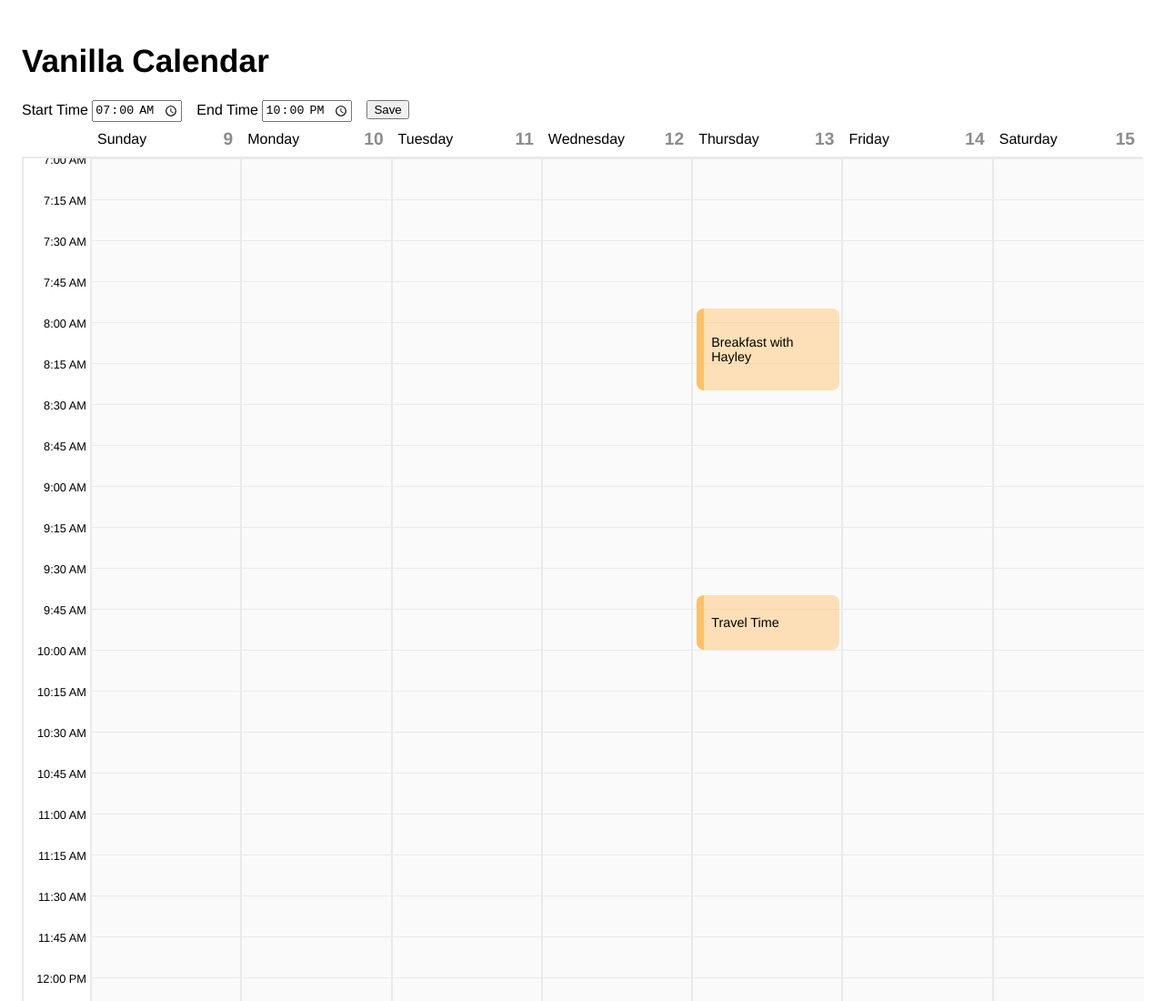
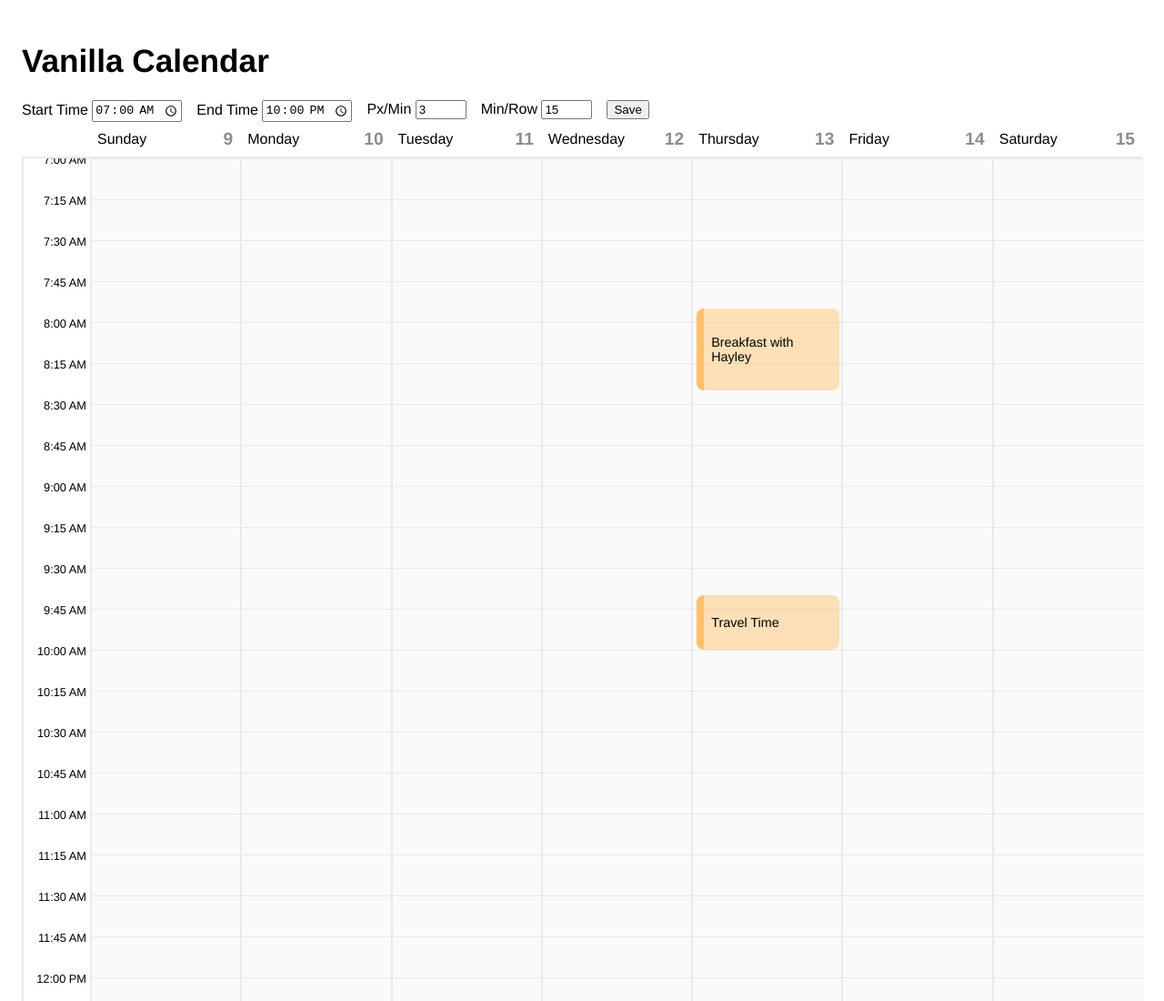
Before and after one commit to codyclay88/vanilla-calendar, a website built with Vite: page index.html in a window 1280 px wide. Shown: the top 1100 px of the page at 91% size. Built offline with nearby package versions, Linux system fonts and the light colour scheme.

Commit message:
Updated the Calendar Config form

```diff
--- a/index.html
+++ b/index.html
@@ -17,6 +17,14 @@
         <div>
           <label for="endTime">End Time</label>
           <input type="time" id="endTime" name="endTime" />
+        </div>
+        <div>
+          <label for="pxPerMinute">Px/Min</label>
+          <input min="0" max="15" type="number" id="pxPerMinute" name="pxPerMinute" />
+        </div>
+        <div>
+          <label for="minutesPerRow">Min/Row</label>
+          <input min="5" max="60" type="number" id="minutesPerRow" name="minutesPerRow" />
         </div>
         <div>
           <button type="submit">Save</button>
--- a/src/calendar.js
+++ b/src/calendar.js
@@ -89,10 +89,10 @@ function createEventElement(event, config) {
     "h:mm a"
   )}`;
   eventEl.querySelector(".ends-at").textContent = `${format(
-    event.stopTime,
+    event.endTime,
     "h:mm a"
   )}`;
-  const eventDuration = differenceInMinutes(event.stopTime, event.startTime);
+  const eventDuration = differenceInMinutes(event.endTime, event.startTime);
   const top = pxSinceStartTime(config, event.startTime);
   const height = eventDuration * config.pxPerMinute;
 
--- a/src/main.js
+++ b/src/main.js
@@ -20,6 +20,8 @@ document.querySelector("#endTime").value = format(
   calendarConfig.endTime,
   "HH:mm"
 );
+document.querySelector("#pxPerMinute").value = calendarConfig.pxPerMinute;
+document.querySelector("#minutesPerRow").value = calendarConfig.minutesPerRow;
 
 document.querySelector("#configForm").addEventListener("submit", (e) => {
   e.preventDefault();
@@ -28,6 +30,9 @@ document.querySelector("#configForm").addEventListener("submit", (e) => {
   const newConfig = {
     ...calendarConfig,
     startTime: parse(formData.get("startTime"), "HH:mm", new Date()),
+    endTime: parse(formData.get("endTime"), "HH:mm", new Date()),
+    pxPerMinute: formData.get("pxPerMinute"),
+    minutesPerRow: formData.get("minutesPerRow"),
   };
   updateCalendarConfig(calendarEl, newConfig);
   buildCalendar(calendarEl, selectedDate, events);
@@ -45,7 +50,7 @@ function newEvent(date, startTime, stopTime, title) {
   return {
     date: parse(date, "yyyy-MM-dd", new Date()),
     startTime: parse(startTime, "HH:mm", new Date()),
-    stopTime: parse(stopTime, "HH:mm", new Date()),
+    endTime: parse(stopTime, "HH:mm", new Date()),
     title,
   };
 }
```
